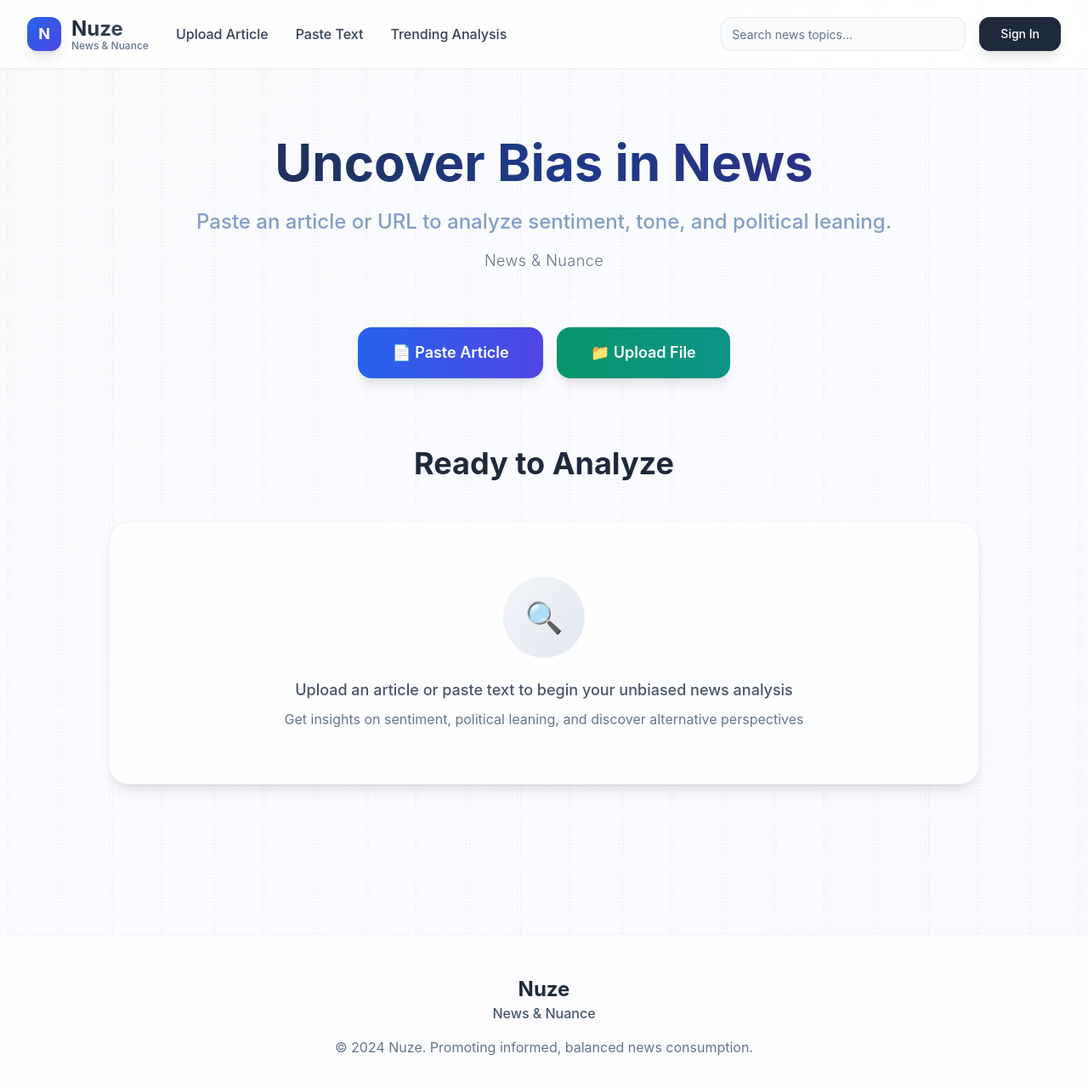
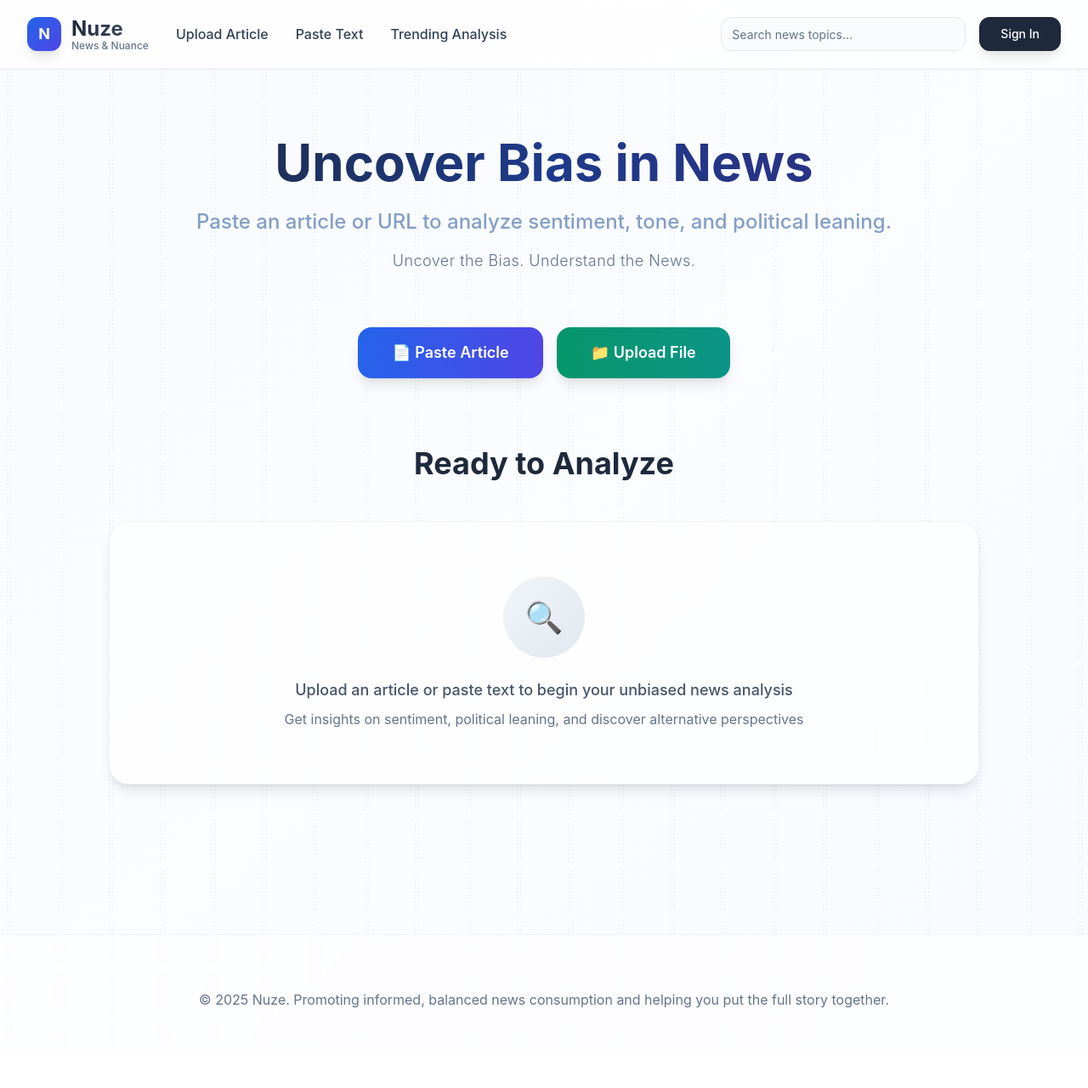
Before and after one commit to sakshi-sky/truth-compass-unveiled, a React (Vite) app: page / in a window 1280 px wide. Shown: the top 1280 px of the page at 85% size. After the commit the page ends 1236 px from the top, so only its background shows below. Built offline with nearby package versions, Linux system fonts and the light colour scheme.

Commit message:
Visual edit in Lovable
Edited UI in Lovable

```diff
--- a/src/pages/Index.tsx
+++ b/src/pages/Index.tsx
@@ -35,9 +35,7 @@ const Index = () => {
             <p className="text-xl md:text-2xl mb-4 text-[#829ec7] font-medium">
               Paste an article or URL to analyze sentiment, tone, and political leaning.
             </p>
-            <p className="text-lg text-slate-500 mb-16 font-light tracking-wide">
-              News & Nuance
-            </p>
+            <p className="text-lg text-slate-500 mb-16 font-light tracking-wide">Uncover the Bias. Understand the News.</p>
           </div>
 
           {/* Action Buttons with Enhanced Interactions */}
@@ -92,12 +90,12 @@ const Index = () => {
         <div className="max-w-7xl mx-auto py-12 px-4 sm:px-6 lg:px-8">
           <div className="text-center">
             <div className="mb-4">
-              <h3 className="text-2xl font-bold text-slate-800">Nuze</h3>
-              <p className="text-slate-600 font-medium">News & Nuance</p>
+              <h3 className="text-2xl font-bold text-slate-800">
+            </h3>
+              <p className="text-slate-600 font-medium">
+            </p>
             </div>
-            <p className="text-slate-500">
-              © 2024 Nuze. Promoting informed, balanced news consumption.
-            </p>
+            <p className="text-slate-500">© 2025 Nuze. Promoting informed, balanced news consumption and helping you put the full story together.</p>
           </div>
         </div>
       </footer>
```
Also changed, not shown: src/components/Header.tsx (+4 -15 lines).
